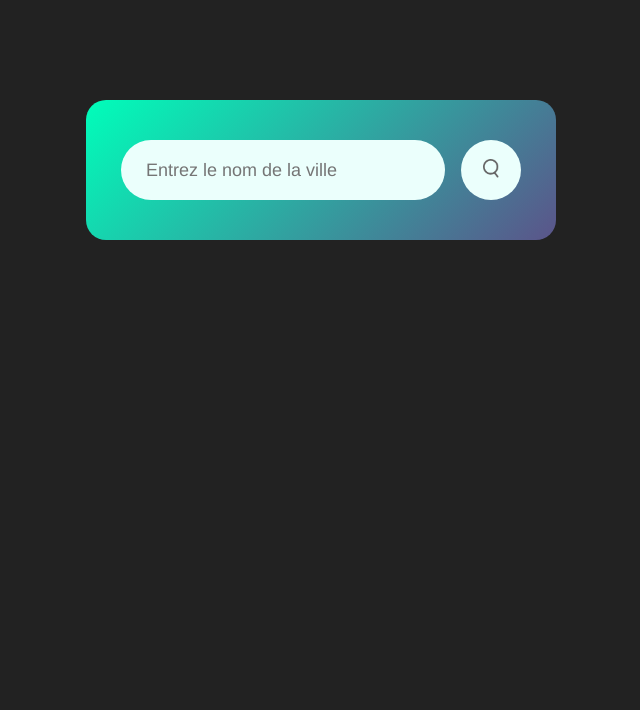
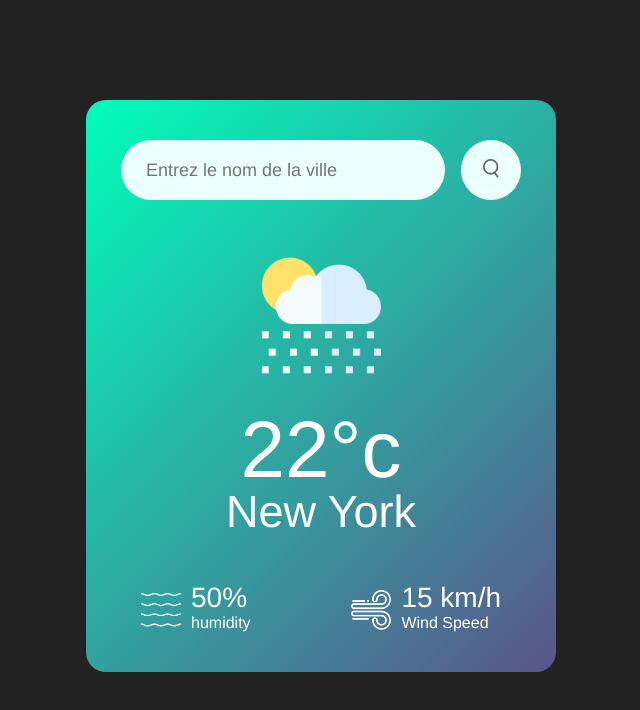
Before and after one commit to dyhiaHachemi/Weather-app, a plain HTML site: page index.html in a window 1280 px wide. Shown: the whole page, without its empty margins (319-959 px from the left). Drawn offline with Linux system fonts and the light colour scheme.

Commit message:
Ajout des differents details

```diff
--- a/index.html
+++ b/index.html
@@ -12,6 +12,28 @@
             <input type="text" placeholder="Entrez le nom de la ville" spellcheck="false">
             <button><img src="images/search.png" alt="search icon"></button>
         </div>
+        <div class="weather">
+            <img src="images/rain.png" alt="pluie" class="weather-icon">
+            <h1 class="temp">22°c</h1>
+            <h2 class="city">New York</h2>
+            <div class="details">
+                <div class="col">
+                    <img src="images/humidity.png" alt="icon d'humidité">
+                    <div>
+                        <p class="humidity">50%</p>
+                        <p>humidity</p>
+                    </div>
+                </div>
+                <div class="col">
+                    <img src="images/wind.png">
+                    <div>
+                        <p class="wind">15 km/h</p>
+                        <p>Wind Speed</p>
+                    </div>
+                </div>
+            </div>
+        </div>
     </div>
+    <script src="script.js"></script>
 </body>
 </html>
--- a/style.css
+++ b/style.css
@@ -48,3 +48,43 @@ body{
 .search button img {
     width: 16px;
 }
+
+.weather-icon{
+    width: 170px;
+    margin-top: 30px;
+}
+
+.weather h1{
+    font-size: 80px;
+    font-weight: 500;
+}
+
+.weather h2 {
+    font-size: 45px;
+    font-weight: 400;
+    margin-top: -10px;
+}
+
+.details{
+    display: flex;
+    align-items: center;
+    justify-content: space-between;
+    padding: 0 20px;
+    margin-top: 50px;
+}
+
+.col {
+    display: flex;
+    align-items: center;
+    text-align: left;
+}
+
+.col img {
+    width: 40px;
+    margin-right: 10px;
+}
+
+.humidity, .wind {
+    font-size: 28px;
+    margin-top: -6px;
+}
```
